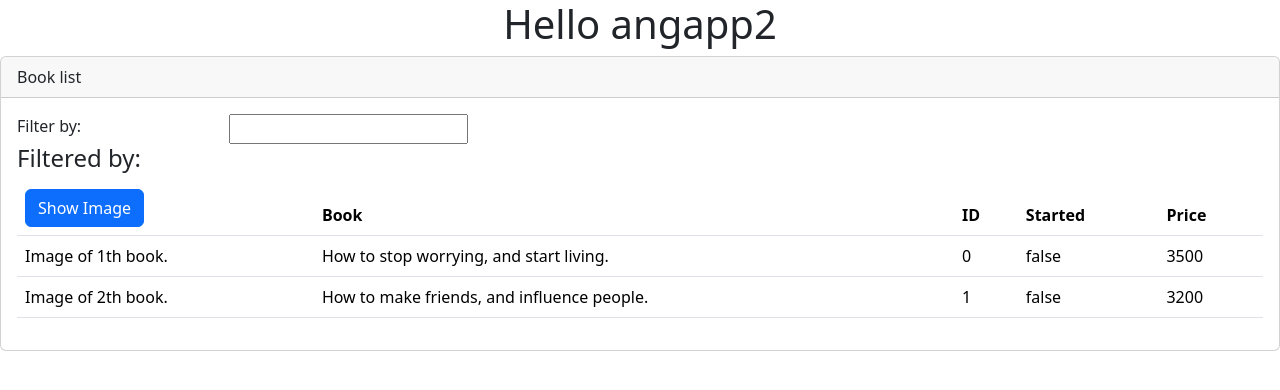
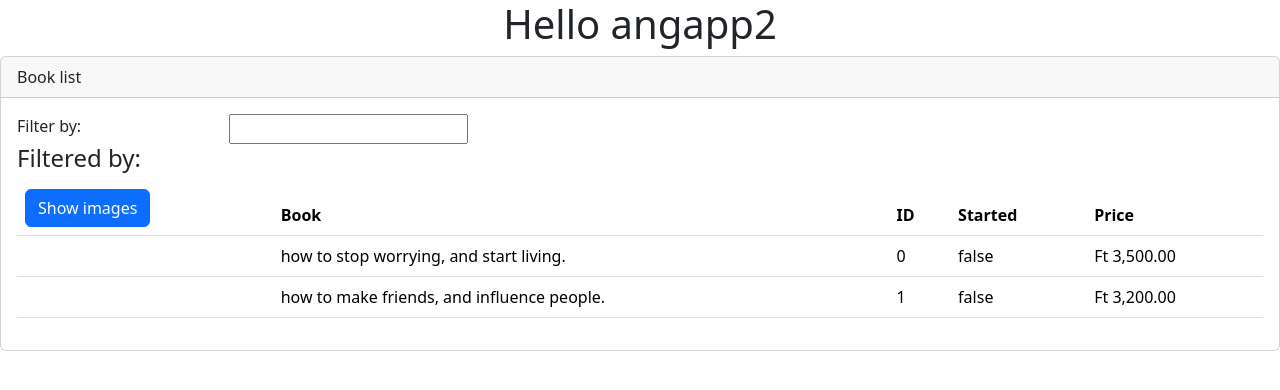
Before and after one commit to tamasgazdik/angapp, an Angular app: page / in a window 1280 px wide. Shown: the top 390 px of the page. Built offline with nearby package versions, Linux system fonts and the light colour scheme.

Commit message:
Add pictures for books. Implement show / hide image button. Add some pipes

```diff
--- a/src/app/app.module.ts
+++ b/src/app/app.module.ts
@@ -1,4 +1,5 @@
 import { NgModule } from "@angular/core";
+import { FormsModule } from "@angular/forms";
 import { BrowserModule } from "@angular/platform-browser";
 import { BookListComponent } from "src/books/book-list.component";
 import { AppComponent } from './app.component';
@@ -9,7 +10,8 @@ import { AppComponent } from './app.component';
     BookListComponent
   ],
   imports: [
-    BrowserModule
+    BrowserModule,
+    FormsModule
   ],
   bootstrap: [
     AppComponent
--- a/src/books/book-list.component.html
+++ b/src/books/book-list.component.html
@@ -8,22 +8,24 @@
     <div class="row">
       <div class="col-md-2">Filter by:</div>
       <div class="col-md-4">
-        <input type="text" [ngClass]="filter"/>
+        <input type="text"
+                [(ngModel)]='filter'/>
       </div>
     </div>
     <div class="row">
       <div class="col-md-6">
-        <h4>Filtered by: </h4>
+        <h4>Filtered by: {{filter}}</h4>
       </div>
     </div>
     <!-- Twitter (?) css used via bootstrap I guess -->
-    <div class="tabe-responsive">
+    <div class="table-responsive">
       <table class="table" *ngIf="bookList.length">
         <thead>
           <tr>
             <th>
-              <button class="btn btn-primary">
-                Show Image
+              <button class="btn btn-primary"
+                      (click)="toggleImageVisibility()">
+                      {{imagesVisible ? 'Hide' : 'Show'}} images
               </button>
             </th>
             <th>Book</th>
@@ -34,11 +36,20 @@
         </thead>
         <tbody>
           <tr *ngFor='let book of bookList'>
-            <td>Image of {{book.id + 1}}th book.</td>
-            <td>{{book.title}}</td>
+            <td>
+              <img *ngIf='imagesVisible'
+                  [src]='book.imageUrl'
+                  alt='Image of {{book.id + 1}}th book.'
+                  [title]='book.title'
+                  [style.width.px]='imageWidth'
+                  [style.margin.px]='imageMargin'
+                  (click)='showFullImage()'
+                  clickable='true'/>
+            </td>
+            <td>{{book.title | lowercase}}</td>
             <td>{{book.id}}</td>
             <td>{{book.started}}</td>
-            <td>{{book.price}}</td>
+            <td>{{book.price | currency:'Ft ':'symbol':'1.2-2'}}</td>
           </tr>
         </tbody>
       </table>
--- a/src/books/book-list.component.ts
+++ b/src/books/book-list.component.ts
@@ -1,4 +1,4 @@
-import { Component } from "@angular/core";
+import { Component, NgModule } from '@angular/core';
 
 @Component({
   selector: 'book-list',
@@ -6,11 +6,34 @@ import { Component } from "@angular/core";
 })
 export class BookListComponent {
   listTitle: string = 'Book list';
+  imageWidth: number = 75;
+  imageMargin: number = 2;
+  imagesVisible: boolean = false;
   filter: string = '';
   bookList: Book[] = [
-    new Book('How to stop worrying, and start living.', 3500),
-    new Book('How to make friends, and influence people.', 3200),
+    new Book('How to stop worrying, and start living.', '..\\assets\\images\\how_to_stop_worrying.jpg', 3500),
+    new Book('How to make friends, and influence people.', '..\\assets\\images\\how_to_win_friends.jpg', 3200),
   ];
+
+  // TODO: find out how to filter the bookList
+  filteredBookList = this.bookList.filter(
+    b => b.title.includes(this.filter)
+  );
+
+  toggleImageVisibility() : void
+  {
+    this.imagesVisible = !this.imagesVisible;
+  }
+
+  showFullImage() : void
+  {
+    this.imageWidth = 300 - this.imageWidth;
+  }
+
+  logFilter() : void
+  {
+    console.info(this.filter);
+  }
 }
 
 class Book {
@@ -22,7 +45,7 @@ class Book {
   started: boolean = this.firstImpressions != '';
   price: number = 0;
 
-  constructor(title: string, price: number = 0) {
+  constructor(title: string, readonly imageUrl: string, price: number = 0) {
         this.title = title;
         // start id's from 0
         this.id = Book._id++;
```
Also changed, not shown: src/assets/images/how_to_stop_worrying.jpg (added), src/assets/images/how_to_win_friends.jpg (added).
